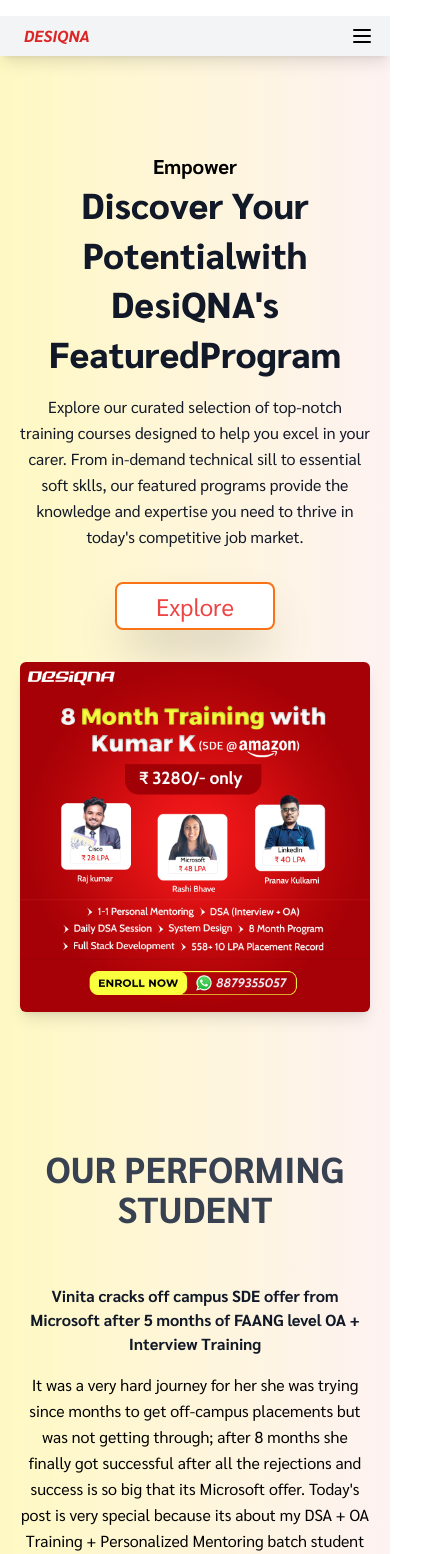
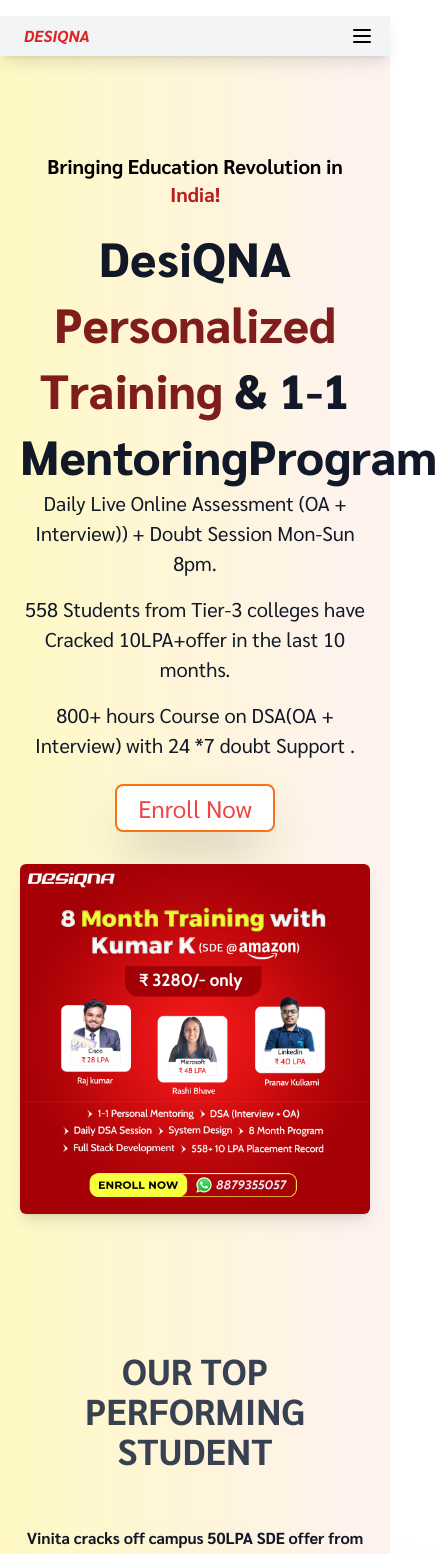
Before and after one commit to karantec/DesiQna, a React (Vite) app: page / in a window 390 px wide. Shown: the top 1554 px of the page, 437 px wide, since content can reach past the window. Built offline with nearby package versions, Linux system fonts and the light colour scheme.

Commit message:
finalcommit

```diff
--- a/src/components/Curriculum/components/Info.jsx
+++ b/src/components/Curriculum/components/Info.jsx
@@ -72,6 +72,7 @@
                 />
               </div>
             </div>
+
           </div>
         </div>
       </div>
--- a/src/components/Curriculum/data/data.js
+++ b/src/components/Curriculum/data/data.js
@@ -1,15 +1,23 @@
 export const componentData={
     component1:{
-        heading1:"Basics of C++",
+        heading1:"Basics of programming language. (C++/Java/Py)",
         para1:"Are you starting with your coding journey? Not to worry, We will cover all the Basics of Java required for DSA.",
-        heading2:"Data Structures 1",
-        para2:"In this part we will study about Arrays, Strings, Bit Manipulation and HashMap",
-        heading3:"Recursion, Searching and Sorting",
-        para3:"We will discuss how you can solve any recursion problem by following 3 steps. Then we will do Searching and Sorting.",
-        heading4:"Data Structures 2",
-        para4:"Let's start the 2nd wave of Data Structures that are LinkedList, Stacks, Queues, Trees and Heaps.",
-        heading5:"DP and Graphs",
+        heading2:"Core Building of Fundamental Problem Solving and Logical skills. ",
+        para2:"This is the step only for beginner's batch.",
+        heading3:"Hashing(+ Arrays) - Concepts from basics",
+        para3:"FAANG Interview DSA questions' Problem Solving - FAANG hard unseen DSA questions' problem solving for OA..",
+        heading4:"(Two Pointer + Sliding Window) - Concepts from basics",
+        para4:" FAANG Interview questions' Problem Solving - FAANG hard unseen DSA questions' problem solving for OA..",
+        heading5:"(Two Pointer + Sliding Window) - Concepts from basics",
         para5:"Welcome the toughest topic of DSA. We at AlgoPrep will help you understand it clearly.",
+        heading6:"(Binary Search) - Concepts from basics",
+        para6:"FAANG Interview questions' Problem Solving.",
+        heading6:"(Binary Search) - Concepts from basics ",
+        para6:" FAANG Interview questions' Problem Solving.",
+        heading6:"(Two Pointer + Sliding Window) - Concepts from basics to advanced",
+        para6:"Welcome the toughest topic of DSA. We at AlgoPrep will help you understand it clearly.",
+        heading6:"(Two Pointer + Sliding Window) - Concepts from basics to advanced",
+        para6:"Welcome the toughest topic of DSA. We at AlgoPrep will help you understand it clearly.",
         image1:"https://www.algoprep.in/img/content_1_img.png",
         image2:"https://www.algoprep.in/img/content_2_img.png",
         image3:"https://www.algoprep.in/img/content_3_img.png",
--- a/src/components/Features/components/Feature.jsx
+++ b/src/components/Features/components/Feature.jsx
@@ -3,7 +3,7 @@
     <>
       <section className="mx-auto mb-2 max-w-screen-lg px-5 py-10 md:py-24">
         <section className="text-gray-600 body-font">
-          <h1 className="text-center font-bold text-gray-700 font-sans text-4xl mb-8 uppercase">Our Performing Student</h1>
+          <h1 className="text-center font-bold text-gray-700 font-sans text-4xl mb-8 uppercase">Our Top Performing Student</h1>
           <div className="flex flex-col md:flex-row items-center justify-center gap-[7rem] ">
             <div className="md:w-1/2 flex flex-col items-center md:items-start text-center">
               <span className="text-3xl text-black-600 font-bold mb-4">
--- a/src/components/Features/data/data.js
+++ b/src/components/Features/data/data.js
@@ -1,9 +1,6 @@
 export const data={
     user1:{
-        h1:"Vinita cracks off campus SDE offer from Microsoft after 5 months of FAANG level OA + Interview Training",
-        details:` It was a very hard journey for her she was trying since months to get off-campus placements but was not getting through; after 8 months she finally got successful after all the rejections and success is so big that its Microsoft offer.
-        Today's post is very special because its about my DSA + OA Training + Personalized Mentoring batch student Vinita Katlamudi
-        Yes you heard it right she has cracked off-campus SDE Fulltime Offer from Microsoft.`,
+        h1:"Vinita cracks off campus 50LPA SDE offer from Microsoft after 8 months of FAANG level OA + Interview Training",
         student:"Vinita Katlamudi ",
         company:"Microsoft",
         img:'vinita.jpg'
--- a/src/components/Lower/Page.jsx
+++ b/src/components/Lower/Page.jsx
@@ -14,20 +14,21 @@
           </div>
           <div className="mt-[46rem] lg:mt-[26rem] flex flex-col items-center justify-center mb-[10rem]">
             <div>
-              <h1 className="text-xl lg:text-4xl text-slate-600 font-bold text-center  md:text-center">
-                Only we train for Unseen
+              <h1 className="text-xl lg:text-4xl text-slate-500 font-bold text-center  md:text-center">
+               Why Join Our Personalized 1-1 <span className="text-black">Mentoring Program ?</span>
               </h1>
-              <p className="text-1xl lg:text-1xl ml-2 mb-10 mt-4 md:text-center text-slat-400 text-center px-[30rem] lg:px-[12rem]">
-              Our 800 hour DSA course gets updated on monthly basis with more content and training according to the recent trends of DSA <br />
-              problems being asked in company online test + interviews; that’s why it is the best course in the country
+              <p className="text-2xl  lg:text-2xl ml-2 mb-10 mt-6 md:text-center text-slat-400 text-center px-[30rem] lg:px-[12rem]">
+              Only We Train For Unseen <span className="text-red-500 font-bold"> Hard Online Test+ Interview  DSA</span> Problem of Top Tech Companies in India.
+              </p>
+              <p className="text-2xl lg:text-1xl ml-2 mb-10 mt-4 md:text-center text-slat-400 text-center px-[30rem] lg:px-[12rem]">
+              Our 850 hour DSA + OA + CP course gets updated on monthly basis with more content and training according to the recent trends of DSA problems being asked in company online test + interviews; that’s why it is the best course in the country
               </p>
             </div>
-
-
             <Swipe />
           </div>
         </div>
         <div>
+
           <div className="mt-5 pb-5">
             <LowerFeature />
           </div>
--- a/src/components/heroSection/HeroSection.jsx
+++ b/src/components/heroSection/HeroSection.jsx
@@ -9,20 +9,27 @@
         <section className="text-gray-600 body-font bg-gradient-to-r to-red-50 from-yellow-100">
           <div className="container mx-auto px-5 py-24 md:flex md:flex-row md:justify-center">
             <div className="md:w-1/2 lg:pr-24 md:pr-16 mb-16 md:mb-0 text-center md:text-left">
-              <span className="text-xl text-black font-sans font-bold">{data.span}</span>
-              <h1 className="font-sans leading-snug text-4xl mb-4 font-extrabold text-gray-900">
-                {data.h1}
-                <br className="font-sans text-3xl  bg-red-500 hidden lg:inline-block" />
+            <span className="text-xl text-black font-sans font-bold">{data.span1} {" "} <span className="text-red-700">{data.span2}</span></span>
+              <h1 className="font-sans leading-snug text-5xl mt-4  font-extrabold text-gray-900">
+                {data.h1}{" "}
+                <span className="mt-6 text-red-900">{data.h2}</span>
+                <p className="font-sans text-3xl  bg-red-500 hidden lg:inline-block" />
                 {data.subh1}
                 <br className="hidden font-sans lg:inline-block text-gray-800" />
                 {data.subh2}
               </h1>
-              <p className="mb-8 leading-relaxed text-gray-900 font-sans">{data.p}</p>
+              <ol>
+                <li className="mb-4 leading-normal text-xl text-gray-900 font-sans">{data.ul1}</li>
+                <li className="mb-4 leading-normal  text-xl  text-gray-900 font-sans">{data.ul2}</li>
+                <li className="mb-6 leading-normal  text-xl text-gray-900 font-sans">{data.ul3}</li>
+              </ol>
+
+
               <div className="flex justify-center md:justify-start">
                 {/* Move buttons here */}
                 <a href="https://wa.me/918879355057" target="_blank" rel="noopener noreferrer">
                   <button className="text-red hover:before:bg-red border-2 rounded-lg border-orange-500 relative h-12 w-40 overflow-hidden bg-white px-3 text-red-500 shadow-2xl transition-all before:absolute before:bottom-0 before:left-0 before:top-0 before:z-0 before:h-full before:w-0 before:bg-orange-500 before:transition-all before:duration-500 hover:text-white hover:shadow-orange-500 hover:before:left-0 hover:before:w-full">
-                    <span className="relative z-10 text-2xl">Explore</span>
+                    <span className="relative z-10 text-2xl">{data.button}</span>
                   </button>
                 </a>
               </div>
--- a/src/components/heroSection/data/data.js
+++ b/src/components/heroSection/data/data.js
@@ -1,12 +1,13 @@
 export const data ={
-    span:'Empower',
-    h1:'Discover Your Potential',
-    subh1:`with DesiQNA's Featured`,
+    span1:"Bringing Education Revolution in",
+    span2:" India!",
+    h1:'DesiQNA',
+    h2:'Personalized Training',
+    subh1:` & 1-1 Mentoring`,
     subh2:`Program`,
-    p:`Explore our curated selection of top-notch training courses designed to
-    help you excel in your carer. From in-demand technical sill to essential
-    soft sklls, our featured programs provide the knowledge and expertise you
-    need to thrive in today's competitive job market.`,
-    button:'Explore',
+    ul1:`Daily Live  Online Assessment (OA + Interview)) + Doubt Session Mon-Sun 8pm.`,
+    ul2:`558 Students from Tier-3 colleges have Cracked 10LPA+offer in the last 10 months.`,
+    ul3:`800+ hours Course on DSA(OA + Interview) with 24 *7 doubt Support .`,
+    button:'Enroll Now',
     img:'section2.jpg'
 }
--- a/src/components/navbar/NavBar.jsx
+++ b/src/components/navbar/NavBar.jsx
@@ -54,7 +54,7 @@
         <div className="hidden lg:block">
           <button
             type="button"
-            className="rounded-md border border-red-500  px-3 py-2 text-sm font-semibold text-black shadow-sm hover:bg-green-600 focus-visible:outline focus-visible:outline-2 focus-visible:outline-offset-2 focus-visible:outline-black"
+            className="rounded-md border border-red-500 bg-orange-500  px-3 py-2 text-sm font-semibold text-white shadow-sm"
           >
             Join Now
           </button>
@@ -96,12 +96,12 @@
                     ))}
                   </nav>
                 </div>
-                <button
+                <Link to ="https://wa.me/918879355057"><button
                   type="button"
-                  className="mt-4 w-full rounded-md  border border-red-500 px-3 py-2 text-sm font-semibold text-black shadow-sm  focus-visible:outline focus-visible:outline-2 focus-visible:outline-offset-2 focus-visible:outline-black"
+                  className="mt-4  p-2 w-full rounded-md bg-orange-500 text-white "
                 >
                   Join Now
-                </button>
+                </button></Link>
               </div>
             </div>
           </div>
```
Also changed, not shown: src/components/Curriculum/Curriculum.jsx (+8 -4 lines), src/components/Lower/components/LowerFeature.jsx (+7 -7 lines), src/components/Lower/components/section.jsx (+33 -15 lines), public/dp.jpg (added), 1 other file (tests, documents, lock files or other folders).
